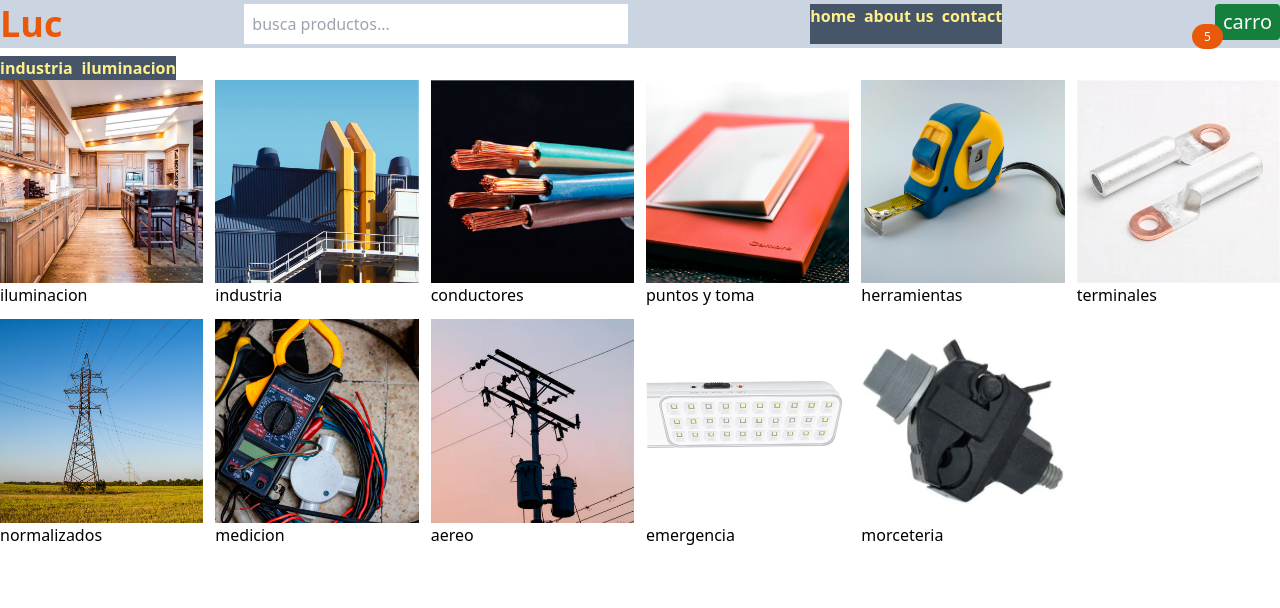
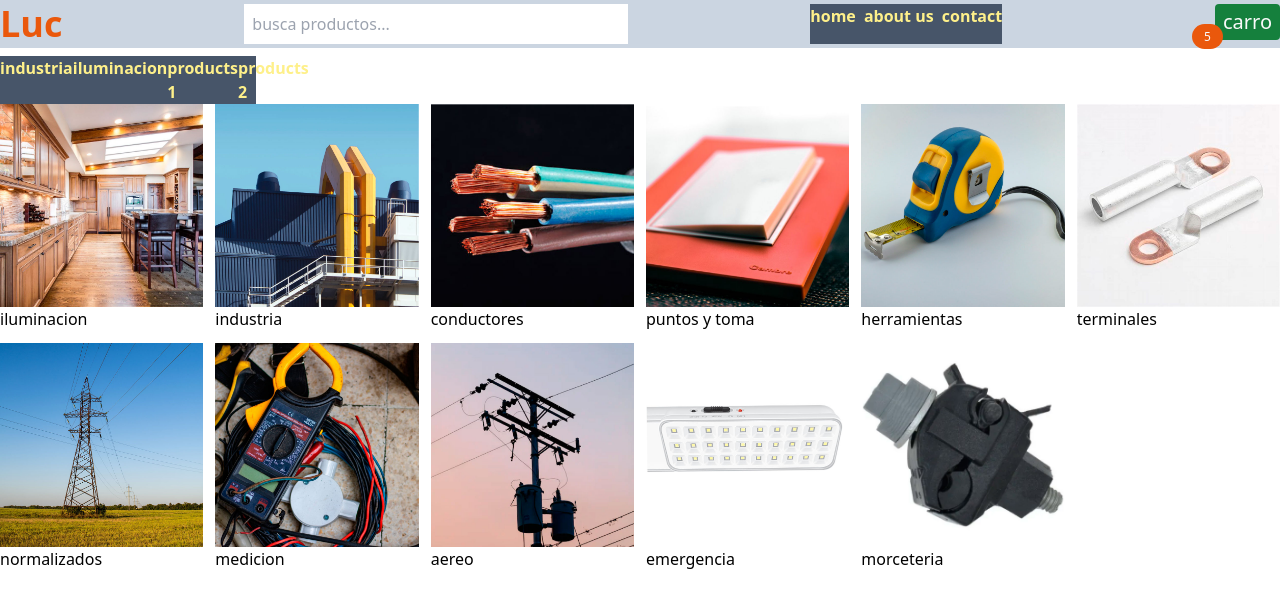
Before and after one commit to marianorigo18/PreEntrega2Rigo-React, a React (Create React App) app: page / in a window 1280 px wide. Shown: the top 608 px of the page. Built offline with nearby package versions, Linux system fonts and the light colour scheme; the HTML template or start-up script is replaced by a standard one.

Commit message:
fix commit

```diff
--- a/src/App.js
+++ b/src/App.js
@@ -2,9 +2,7 @@ import { MainLeyouts } from "./layouts";
 
 function App() {
   return (
-    <div className="App">
       <MainLeyouts/>
-    </div>
   );
 }
 
--- a/src/components/NavbarComponents/BubbleCategories.jsx
+++ b/src/components/NavbarComponents/BubbleCategories.jsx
@@ -4,9 +4,11 @@ import { Link } from 'react-router-dom'
 export const BubbleCategories = () => {
   return (
     <>
-    <ul className="hidden w-44 bg-slate-600 font-bold justify-between text-yellow-200 sm:flex">
+    <ul className="hidden w-64 bg-slate-600 font-bold justify-between text-yellow-200 sm:flex">
         <li><Link to={"/industria"}>industria</Link></li>
         <li><Link to={"/iluminacion"}>iluminacion</Link></li>
+        <li><Link to={"/products/1"}>products 1</Link></li>
+        <li><Link to={"/products/2"}>products 2</Link></li>
     </ul>
     </>
   )
--- a/src/layouts/MainLeyouts.jsx
+++ b/src/layouts/MainLeyouts.jsx
@@ -4,7 +4,7 @@ import { MainRoutes } from '../routes/MainRoutes'
 export const MainLeyouts = ({children}) => {
   return (
     <div className='main-layout pt-14'>
-      <MainRoutes></MainRoutes>
+      <MainRoutes/>
         {children}
     </div>
   )
--- /dev/null
+++ b/src/pages/Products.jsx
@@ -0,0 +1,10 @@
+import React from 'react'
+import { useParams } from 'react-router-dom'
+
+export const Products = () => {
+    const {productId} = useParams();
+    console.log(productId);
+  return (
+    <div>Products Id</div>
+  )
+}
--- a/src/pages/index.js
+++ b/src/pages/index.js
@@ -3,3 +3,4 @@ export * from "./AboutUs";
 export * from "./Contact";
 export * from "./Industria";
 export * from "./Iluminacion";
+export * from "./Products";
--- a/src/routes/MainRoutes.jsx
+++ b/src/routes/MainRoutes.jsx
@@ -1,7 +1,7 @@
 import React from 'react'
 import {BrowserRouter as Router, Routes, Route} from "react-router-dom"
 import { Navbar } from '../components'
-import { Home, Iluminacion, Industria, AboutUs, Contact } from '../pages'
+import { Home, Iluminacion, Industria, AboutUs, Contact, Products } from '../pages'
 import { BubbleCategories } from '../components'
 
 export const MainRoutes = () => {
@@ -15,6 +15,7 @@ export const MainRoutes = () => {
             <Route exact path="/contact" element={<Contact/>}></Route>
             <Route exact path="/industria" element={<Industria/>}></Route>
             <Route exact path="/iluminacion" element={<Iluminacion/>}></Route>
+            <Route exact path="/products/:productId" element={<Products/>}></Route>
         </Routes>
     </Router>
     )
```
